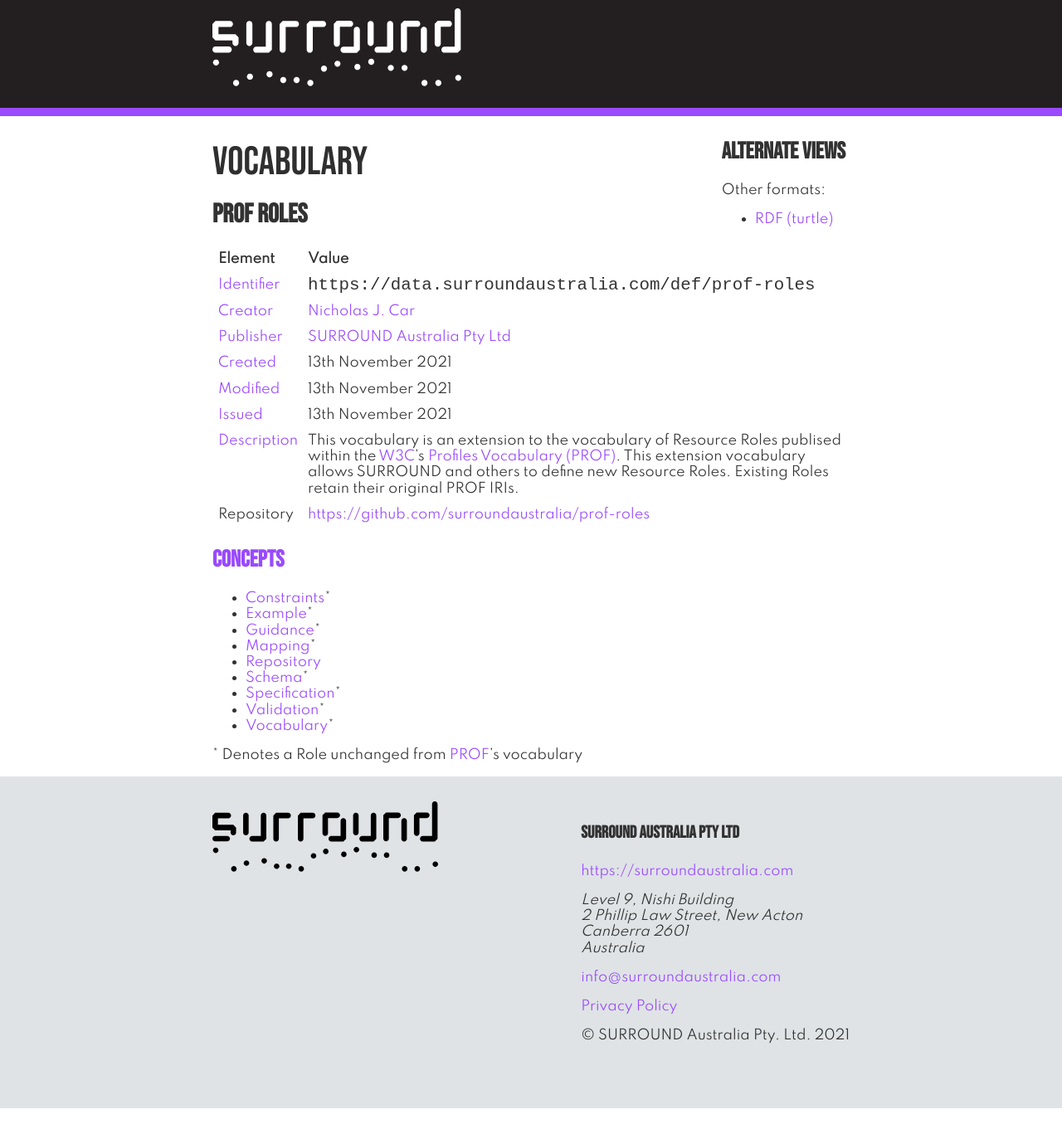
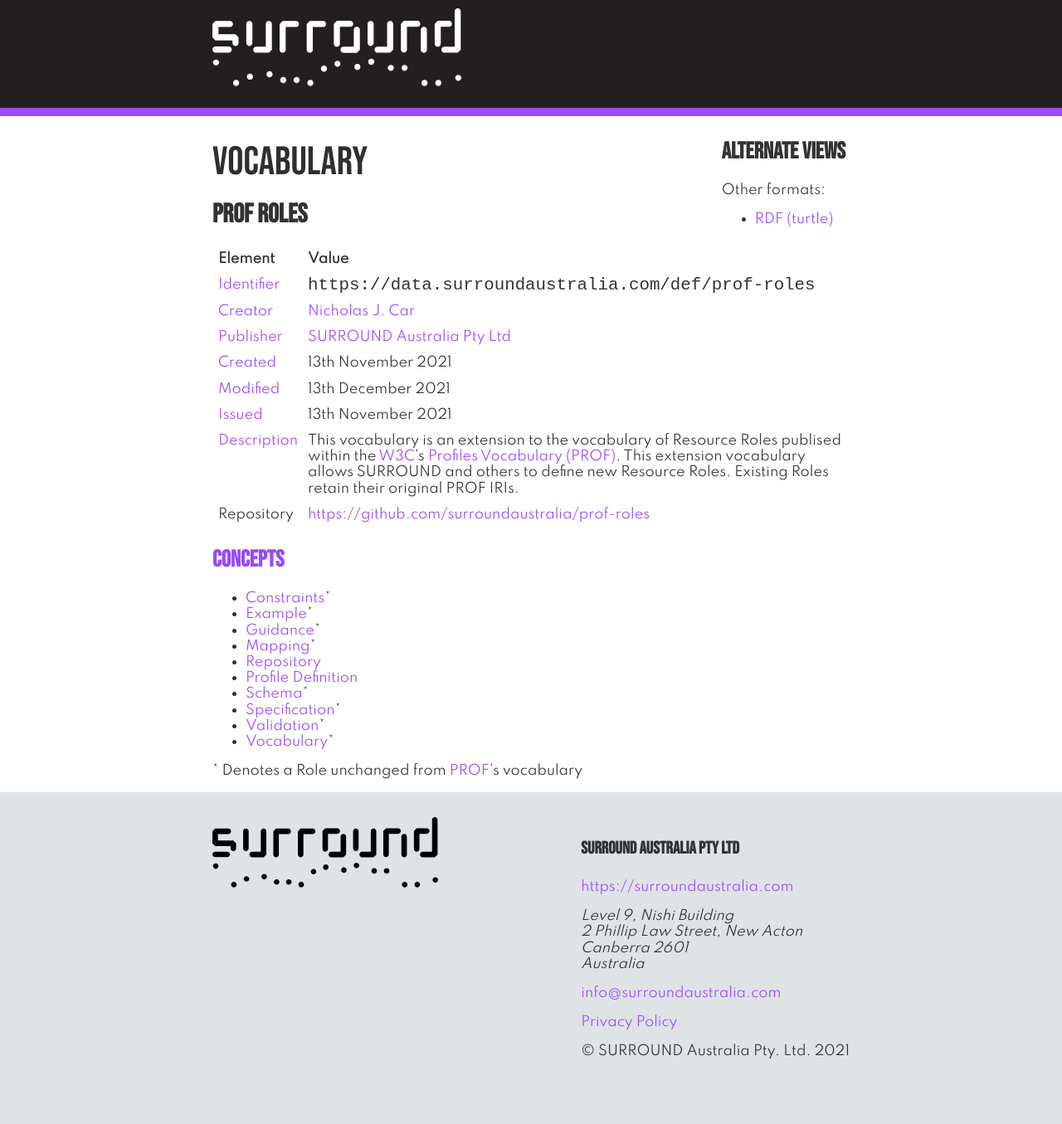
Before and after one commit to surroundaustralia/prof-roles, a Jekyll site: the page built from index.md, in a window 1280 px wide. Shown: the whole page at 83% size. Built offline with Jekyll 4.4.1, drawn with Linux system fonts in a browser that asks for light colours.

Commit message:
prof-def links; modified date

```diff
--- a/index.md
+++ b/index.md
@@ -14,7 +14,7 @@ Element | Value
 [Creator](https://www.dublincore.org/specifications/dublin-core/dcmi-terms/#http://purl.org/dc/terms/creator) | [Nicholas J. Car](http://orcid.org/0000-0002-8742-7730)
 [Publisher](https://www.dublincore.org/specifications/dublin-core/dcmi-terms/#http://purl.org/dc/terms/publisher) | [SURROUND Australia Pty Ltd](https://linked.data.gov.au/org/surround)
 [Created](https://www.dublincore.org/specifications/dublin-core/dcmi-terms/#http://purl.org/dc/terms/created) | 13th November 2021
-[Modified](https://www.dublincore.org/specifications/dublin-core/dcmi-terms/#http://purl.org/dc/terms/modified) | 13th November 2021
+[Modified](https://www.dublincore.org/specifications/dublin-core/dcmi-terms/#http://purl.org/dc/terms/modified) | 13th December 2021
 [Issued](https://www.dublincore.org/specifications/dublin-core/dcmi-terms/#http://purl.org/dc/terms/issued) | 13th November 2021
 [Description](https://www.dublincore.org/specifications/dublin-core/dcmi-terms/#http://purl.org/dc/terms/description) | This vocabulary is an extension to the vocabulary of Resource Roles publised within the [W3C](https://www.w3.org)'s [Profiles Vocabulary (PROF)](https://www.w3.org/TR/dx-prof/). This extension vocabulary allows SURROUND and others to define new Resource Roles. Existing Roles retain their original PROF IRIs.
 Repository | <https://github.com/surroundaustralia/prof-roles>
@@ -26,6 +26,7 @@ Repository | <https://github.com/surroundaustralia/prof-roles>
 * [Guidance]({{ site.baseurl }}/guidance)\*
 * [Mapping]({{ site.baseurl }}/mapping)\*
 * [Repository]({{ site.baseurl }}/repository)
+* [Profile Definition]({{ site.baseurl }}/profile-definition)
 * [Schema]({{ site.baseurl }}/schema)\*
 * [Specification]({{ site.baseurl }}/specification)\*
 * [Validation]({{ site.baseurl }}/validation)\*
```
Also changed, not shown: 1 other file.
